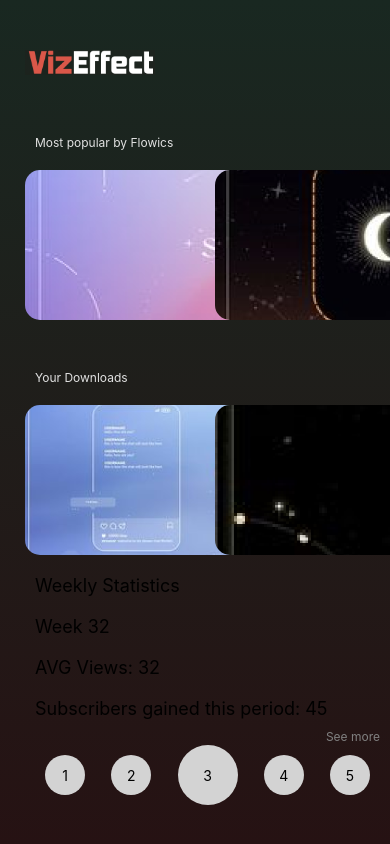
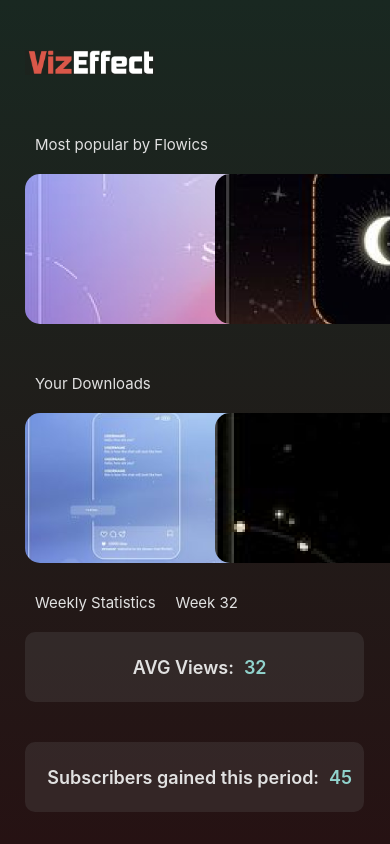
Before and after one commit to Benmah2/VizEffect, a React Native app in the folder VizEffectMobile/: screen /Landing in a window 390 px wide. Built offline with nearby package versions, Linux system fonts and the light colour scheme.

Commit message:
Ferdig LandingScreen.js

```diff
--- a/VizEffectMobile/App.js
+++ b/VizEffectMobile/App.js
@@ -1,9 +1,8 @@
-import { StyleSheet, Text, View } from 'react-native';
+import {SafeAreaView, StyleSheet, Text, View} from 'react-native';
 import LoginScreen from "./pages/LoginScreen";
 import {NavigationContainer} from '@react-navigation/native';
 import {createNativeStackNavigator} from "@react-navigation/native-stack";
 import LandingScreen from "./pages/LandingScreen";
-import MainContainer from "./Navigation/MainContainer";
 
 const Stack = createNativeStackNavigator();
 
@@ -20,7 +19,6 @@ export default function App() {
                   component={LandingScreen}
               />
           </Stack.Navigator>
-      <MainContainer />
       </NavigationContainer>
   );
 };
--- a/VizEffectMobile/pages/LandingScreen.js
+++ b/VizEffectMobile/pages/LandingScreen.js
@@ -1,5 +1,15 @@
 import React from 'react';
-import {StyleSheet, Text, View, Button, ScrollView, Image, SafeAreaView, ScrollViewComponent} from 'react-native';
+import {
+    StyleSheet,
+    Text,
+    View,
+    Button,
+    ScrollView,
+    Image,
+    SafeAreaView,
+    ScrollViewComponent,
+    TouchableOpacity
+} from 'react-native';
 import {LinearGradient} from 'expo-linear-gradient';
 import MostPopular from "../components/MostPopular";
 import YourDownloads from "../components/YourDownloads";
@@ -62,23 +72,20 @@ const LandingScreen = ({navigation}) => {
                 </View>
             </ScrollView>
 
-            <Text style={styles.stats}>Weekly Statistics</Text>
-            <Text style={styles.stats}>Week 32</Text>
+                <View style={{flexDirection: "row", gap: "160"}}>
+                    <Text style={styles.title}>Weekly Statistics</Text>
+                    <Text style={styles.title}>Week 32</Text>
+                </View>
 
-            <Text style={styles.stats}>AVG Views: 32</Text>
-            <Text style={styles.stats}>Subscribers gained this period: 45</Text>
+                <View style={styles.card}>
+                    <Text style={styles.stats}>AVG Views:</Text>
+                    <Text style={styles.statsNumber}>32</Text>
+                </View>
 
-            <View style={styles.seeMoreContainer}>
-                <Text style={styles.seeMoreText}>See more</Text>
-            </View>
-
-            <View style={styles.navigationBar}>
-                {[1, 2, 3, 4, 5].map((number) => (
-                    <View style={[styles.circleButton, number === 3 && styles.circleButtonLarge]} key={number}>
-                        <Text style={styles.buttonNumber}>{number}</Text>
-                    </View>
-                ))}
-            </View>
+                <View style={styles.card}>
+                    <Text style={styles.stats}>Subscribers gained this period:</Text>
+                    <Text style={styles.statsNumber}>45</Text>
+                </View>
             </View>
         </LinearGradient>
     );
@@ -98,35 +105,22 @@ const styles = StyleSheet.create({
         resizeMode: 'contain',
     },
     title: {
-        fontSize: 12,
+        fontSize: 15,
         marginHorizontal: 10,
         marginTop: 20,
         fontWeight: "400",
         color: "#E1E1E1"
     },
-    buttonContainer: {
-        flexDirection: 'row',
-        marginTop: 10,
-        marginLeft: 10,
-    },
-    buttonItem: {
-        marginRight: 10,
-        backgroundColor: "rgba(92, 88, 87, 0.28)",
-        padding: 20,
-        borderRadius: 10,
-    },
-    buttonItemLarge: {
-        marginRight: 10,
-        width: 100,
-        height: 40,
-    },
     stats: {
         fontSize: 18,
         margin: 10,
+        fontWeight: 600,
+        color: "#E1E1E1",
     },
-    seeMoreContainer: {
-        alignSelf: 'flex-end',
-        marginRight: 10,
+    statsNumber: {
+        fontSize: 18,
+        color: "#91D3CD",
+        fontWeight: 600,
     },
     seeMoreText: {
         fontSize: 12,
@@ -160,6 +154,20 @@ const styles = StyleSheet.create({
     buttonNumber: {
         fontSize: 14,
     },
+    card: {
+        marginTop: 20,
+        flexDirection: "row",
+        alignItems: "center",
+        justifyContent: "center",
+        paddingTop: 8,
+        paddingBottom: 8,
+        marginBottom: 20,
+        backgroundColor: "rgba(92, 88, 87, 0.28)",
+        borderRadius: 10,
+        height: 70,
+        width: "93%",
+
+    }
 });
 
 export default LandingScreen;
```
